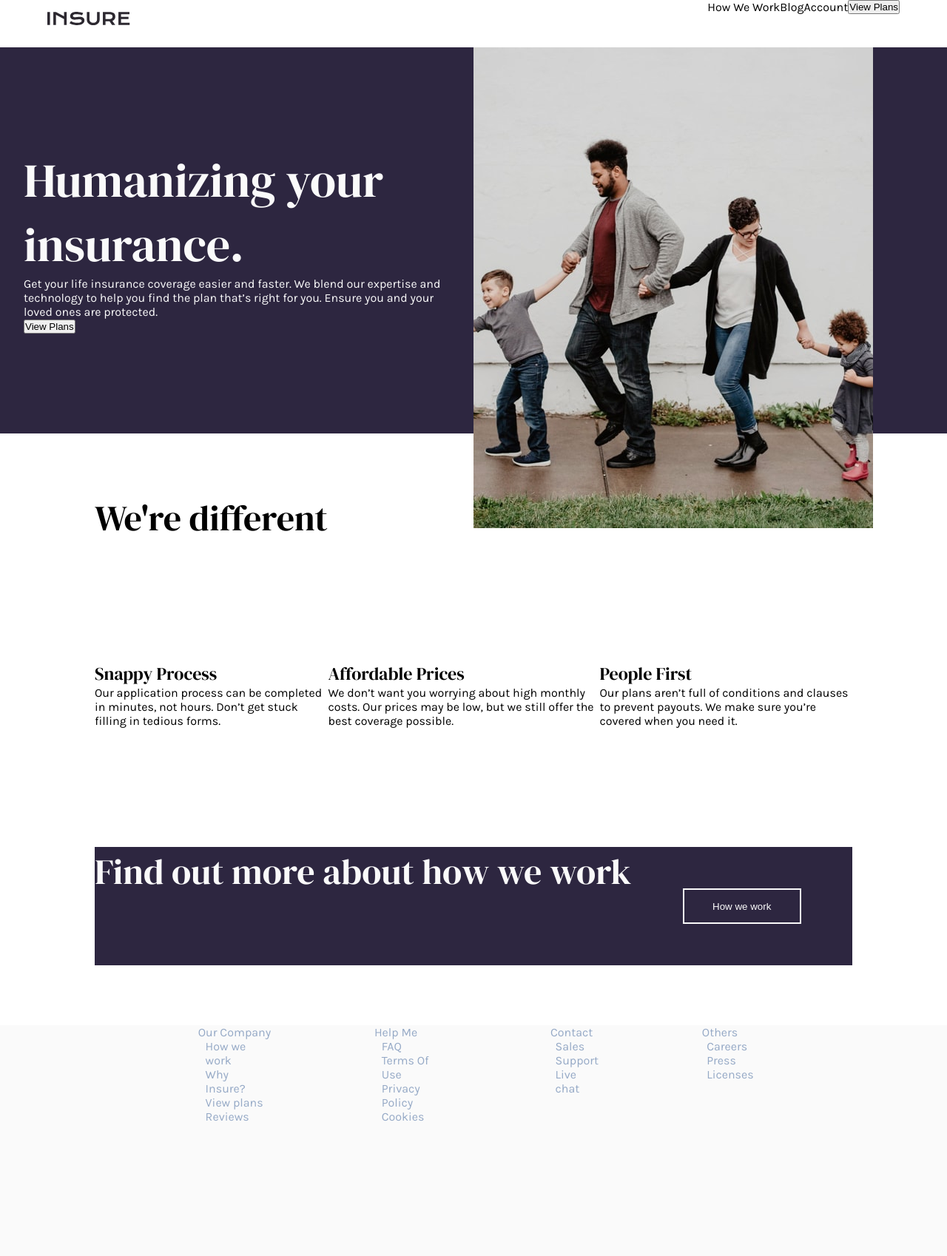
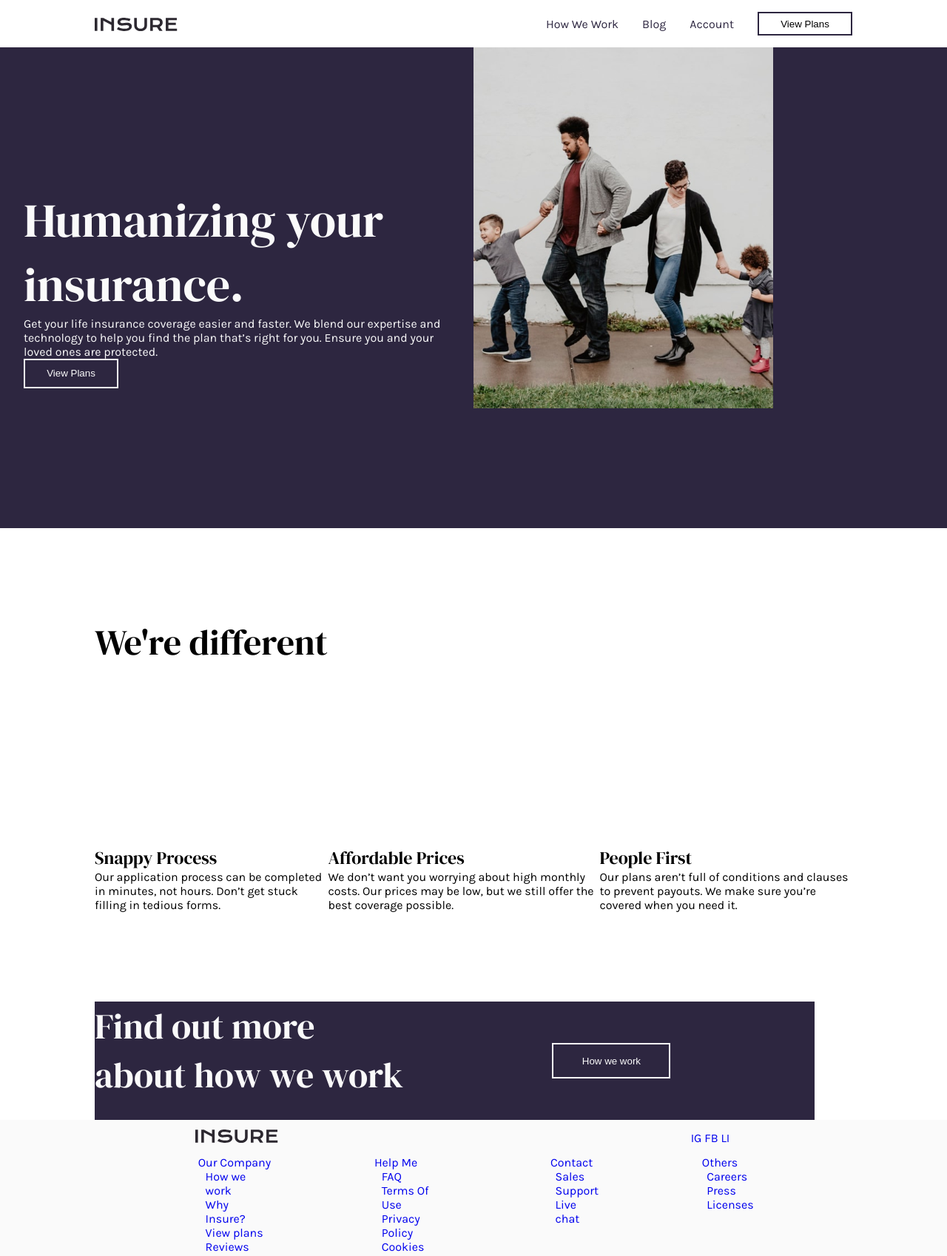
Before and after one commit to mfargas/insure-landing-page, a website built with Parcel: page index.html in a window 1280 px wide. Shown: the top 1698 px of the page at 74% size. Built offline with nearby package versions, Linux system fonts and the light colour scheme.

Commit message:
Adjust footer

```diff
--- a/app/sass/style.scss
+++ b/app/sass/style.scss
@@ -25,18 +25,42 @@ header{
     height: 4rem;
     justify-content: center;
     position: relative;
-    a{
+    .logo{
         position: absolute;
-        top: 1rem;
-        left: 4rem;
+        top: 1.5rem;
+        left: 8rem;
     }
     nav{
         width: 100%;
-        padding-left: 4rem;
-        padding-right: 4rem;
+        height: 100%;
+        padding-left: 8rem;
+        padding-right: 8rem;
+        align-items: center;
         margin: auto;
         display: flex;
         justify-content: flex-end;
+        ul{
+            li{
+                padding-right: 2rem;
+                a{
+                    text-decoration: none;
+                }
+                a:link{
+                    color: $dark-violet;
+                }
+            }
+        }
+        .plans-button{
+            border: 2px solid $dark-violet;
+            width: 8rem;
+            height: 2rem;
+            background-color: transparent;
+            cursor: pointer;
+        }
+        .plans-button:hover{
+            background-color: $dark-violet;
+            color: $off-white;
+        }
     }
 }
 
@@ -58,8 +82,23 @@ section{
     padding: 0;
     background-color: $dark-violet;
     color: $off-white;
+    button{
+        border: 2px solid $off-white;
+        color: $off-white;
+        width: 8rem;
+        height: 2.5rem;
+        background-color: transparent;
+    }
+    button:hover{
+        background-color: $off-white;
+        color: $dark-violet;
+        cursor: pointer;
+    }
     img{
-        margin-bottom: -20%;
+        top: 50%;
+        left: 50%;
+        height: 75%;
+        width: auto;
     }
 }
 
@@ -84,6 +123,9 @@ section{
         font-family: $font-headers;
         font-weight: 400;
         font-size: 3rem;
+        margin-right: auto;
+        margin-top: auto;
+        margin-bottom: auto;
     }
     h2{
         font-family: $font-headers;
@@ -96,11 +138,18 @@ section{
         font-weight: 400;
         font-size: 1.5rem;
     }
+    ul{
+        margin: auto;
+    }
     .banner{
         background-color: $dark-violet;
         display: flex;
         justify-content: space-between;
         height: 10rem;
+        width: 95%;
+        h2{
+            max-width: 26.5rem;
+        }
         button{
             height: 3rem;
             width: 10rem;
@@ -109,6 +158,11 @@ section{
             border: 2px solid $off-white;
             background-color: transparent;
         }
+        button:hover{
+            background-color: $off-white;
+            color: $dark-violet;
+            cursor: pointer;
+        }
     }
 }
 
@@ -116,6 +170,20 @@ footer{
     background-color: $grey;
     height: 40vh;
     display: block;
+    a{
+        text-decoration: none;
+    }
+    a:visited{
+        color: mediumslateblue;
+    }
+    .footer-header{
+        width: 100%;
+        height: 3rem;
+        align-items: center;
+        justify-items: center;
+        display: grid;
+        grid-template-columns: 50% 50%;
+    }
     ul{
         margin: auto;
         width: 80%;
@@ -128,3 +196,24 @@ footer{
         }
     }
 }
+
+@media screen and (min-width: 374px)
+    and (max-width: 500px){
+    .intro{
+        width: 100%;
+        grid-template-columns: 100%;
+        .intro-text{
+            width: 100%;
+        }
+        img{
+            height: auto;
+            width: 75%;
+        }
+    }
+
+    .process-details{
+        ul{
+            flex-direction: column;
+        }
+    }
+}
--- a/index.html
+++ b/index.html
@@ -16,13 +16,13 @@
 <body>
 <header>
   <nav>
-    <a href="/" ><img src="./assets/images/logo.svg" alt="insure-logo"></a>
+    <a href="/" class="logo"><img src="./assets/images/logo.svg" alt="insure-logo"></a>
     <ul>
-      <li>How We Work</li>
-      <li>Blog</li>
-      <li>Account</li>
+      <li><a href="/">How We Work</a></li>
+      <li><a href="/">Blog</a></li>
+      <li><a href="/">Account</a></li>
     </ul>
-    <button>View Plans</button>
+    <button class="plans-button">View Plans</button>
   </nav>
 </header>
 
@@ -63,35 +63,43 @@
   </section>
 </main>
 <footer>
+  <div class="footer-header">
+    <a href="/" class="footer-logo"><img src="./assets/images/logo.svg" alt="insure-logo"></a>
+    <div class="social-icones">
+      <a href="/">IG</a>
+      <a href="/">FB</a>
+      <a href="/">LI</a>
+    </div>
+  </div>
   <ul>
-    <li>Our Company
+    <li class="list-title"><a href="/">Our Company</a>
       <ul>
-        <li>How we work</li>
-        <li>Why Insure?</li>
-        <li>View plans</li>
-        <li>Reviews</li>
+        <li><a href="/">How we work</a></li>
+        <li><a href="/">Why Insure?</a></li>
+        <li><a href="/">View plans</a></li>
+        <li><a href="/">Reviews</a></li>
       </ul>
     </li>
-    <li>Help Me
+    <li><a href="/">Help Me</a>
       <ul>
-        <li>FAQ</li>
-        <li>Terms Of Use</li>
-        <li>Privacy Policy</li>
-        <li>Cookies</li>
+        <li><a href="/">FAQ</a></li>
+        <li><a href="/">Terms Of Use</a></li>
+        <li><a href="/">Privacy Policy</a></li>
+        <li><a href="/">Cookies</a></li>
       </ul>
     </li>
-    <li>Contact
+    <li><a href="/">Contact</a>
       <ul>
-        <li>Sales</li>
-        <li>Support</li>
-        <li>Live chat</li>
+        <li><a href="/">Sales</a></li>
+        <li><a href="/">Support</a></li>
+        <li><a href="/">Live chat</a></li>
       </ul>
     </li>
-    <li>Others
+    <li><a href="/">Others</a>
       <ul>
-        <li>Careers</li>
-        <li>Press</li>
-        <li>Licenses</li>
+        <li><a href="/">Careers</a></li>
+        <li><a href="/">Press</a></li>
+        <li><a href="/">Licenses</a></li>
       </ul>
     </li>
   </ul>
```
Also changed, not shown: app/stylesheets/style.css, 1 other file.
